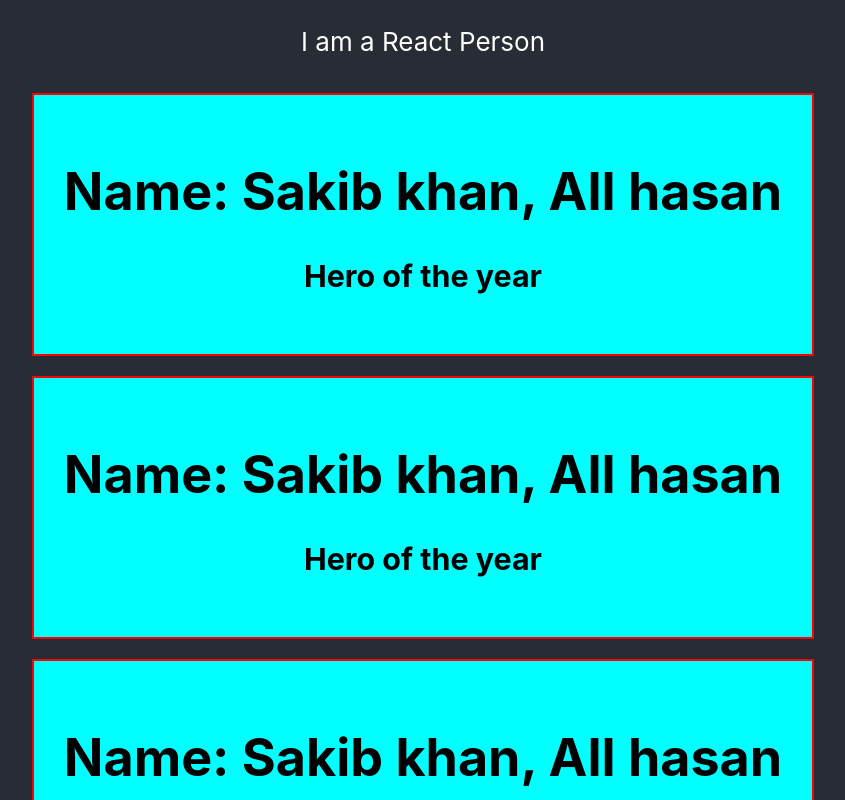
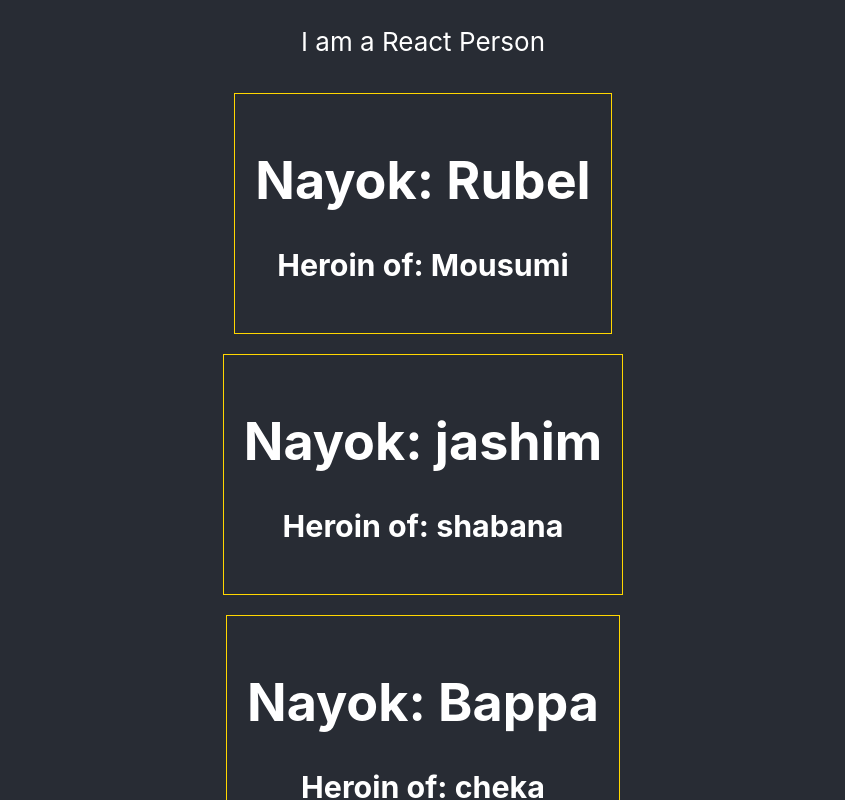
Before and after one commit to islamSorifulhero/react-core-concepts, a React (Create React App) app: page / in a window 1280 px wide. Shown: the top 800 px of the page, without its empty margins (217-1062 px from the left). Built offline with nearby package versions, Linux system fonts and the light colour scheme.

Commit message:
pass dynamic data to components $ props in react

```diff
--- a/src/App.js
+++ b/src/App.js
@@ -7,18 +7,24 @@ function App() {
     <div className='App'>
       <header className='App-header'>
         <p>I am a React Person</p>
-        <Person></Person>
-        <Person></Person>
-        <Person></Person>
+        <Person name="Rubel" nayika="Mousumi"></Person>
+        <Person name="jashim" nayika="shabana"></Person>
+        <Person name="Bappa" nayika="cheka"></Person>
+        <Person name="Elias k" nayika="Bobita"></Person>
       </header>
     </div>
   );
 }
-function Person(){
+function Person(props){
+  const PersonStyle = {
+    border:'2px solid red',
+    margin:'10px'
+  }
+  console.log(props);
   return(
-  <div style= {{border: '2px solid red', backgroundColor: 'cyan', color: 'black', padding: '30px', margin: '10px'}}>
-    <h1>Name: Sakib khan, All hasan</h1>
-    <h3>Hero of the year</h3>
+  <div style= {{border:'1px solid gold', margin:'10px', padding:'20px'}}>
+    <h1>Nayok: {props.name}</h1>
+    <h3>Heroin of: {props.nayika}</h3>
   </div>
   )
 }
```
